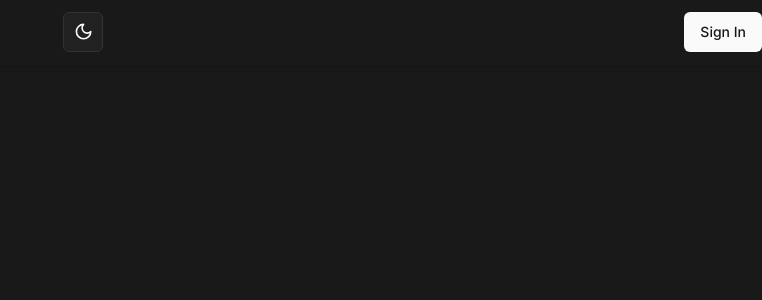
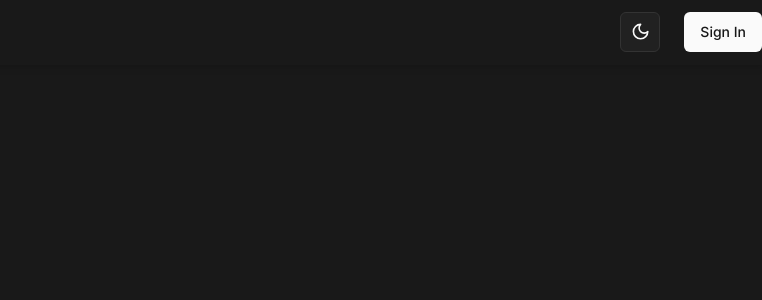
Before and after one commit to Dillpickleschmidt/nihongo-ninja-v2, a Next.js app: page / in a window 1280 px wide. Shown: the top 300 px of the page, without its empty margins (518-1280 px from the left). Built offline with nearby package versions, Linux system fonts and the light colour scheme.

Commit message:
Navbar hidden mode

```diff
--- a/src/app/layout.tsx
+++ b/src/app/layout.tsx
@@ -2,7 +2,8 @@ import type { Metadata } from "next"
 import { Inter } from "next/font/google"
 import "./globals.css"
 import { ThemeProvider } from "@/components/theme/theme-provider"
-import Navbar from "@/components/Navbar"
+import Navbar from "@/features/navbar/Navbar"
+import { NavbarContextProvider } from "@/features/navbar/context/NavbarContext"
 
 const inter = Inter({ subsets: ["latin"] })
 
@@ -19,7 +20,7 @@ export default function RootLayout({
   return (
     <html lang="en">
       <body
-        className={`${inter.className} mt-16 scrollbar:w-2.5 scrollbar-track:bg-transparent scrollbar-thumb:bg-neutral-500 hover:scrollbar-thumb:bg-[#999999]`}
+        className={`${inter.className} text-xl scrollbar:w-2.5 scrollbar-track:bg-transparent scrollbar-thumb:bg-neutral-500 hover:scrollbar-thumb:bg-[#999999]`}
       >
         <ThemeProvider
           attribute="class"
@@ -27,8 +28,10 @@ export default function RootLayout({
           enableSystem
           disableTransitionOnChange
         >
-          <Navbar />
-          {children}
+          <NavbarContextProvider>
+            <Navbar />
+            {children}
+          </NavbarContextProvider>
         </ThemeProvider>
       </body>
     </html>
--- a/src/app/learn/page.tsx
+++ b/src/app/learn/page.tsx
@@ -2,9 +2,8 @@ import { Button } from "@/components/ui/button"
 
 export default function page() {
   return (
-    <div className="text-lg">
     <div className="pb-16">
-        <h1 className="pt-28 text-4xl font-medium leading-[3.25rem] text-center px-20">
+      <h1 className="pt-28 text-4xl font-medium leading-[3.25rem] text-center px-16">
         You thought you were finally in the clear?{" "}
         <span className="text-5xl font-bold">
           <em>No!</em>{" "}
@@ -60,20 +59,20 @@ export default function page() {
           </div>
           <div>
             <p>
-                Imagine you&apos;re in a suspenseful movie, and there&apos;s
-                that momentary pause that makes your heart skip a beat.
-                That&apos;s what double consonants are in the realm of Japanese.
-                They&apos;re like tiny, suspenseful hiccups in words that add a
-                whole layer of drama.
+              Imagine you&apos;re in a suspenseful movie, and there&apos;s that
+              momentary pause that makes your heart skip a beat. That&apos;s
+              what double consonants are in the realm of Japanese. They&apos;re
+              like tiny, suspenseful hiccups in words that add a whole layer of
+              drama.
             </p>
             <br />
             <p>
               Take &quot;
               <span className={`font-semibold`}>がっこう</span> (gakkou -
-                school).&quot; Without the double &apos;k&apos;, it would just
-                be a boring old &quot;gakou.&quot; But with that extra
-                &apos;k&apos;, suddenly, it&apos;s (gak-kou) a word with a bit
-                more punch, a bit more{" "}
+              school).&quot; Without the double &apos;k&apos;, it would just be
+              a boring old &quot;gakou.&quot; But with that extra &apos;k&apos;,
+              suddenly, it&apos;s (gak-kou) a word with a bit more punch, a bit
+              more{" "}
               <span className="">
                 &quot;
                 <u>
@@ -116,17 +115,16 @@ export default function page() {
           </div>
           <div>
             <p>
-                Now, let&apos;s switch gears to long vowels. If double
-                consonants are the dramatic pauses, long vowels are like
-                stretching a rubber band, elongating the sound until you think
-                it might just snap. But fear not, it won&apos;t!
+              Now, let&apos;s switch gears to long vowels. If double consonants
+              are the dramatic pauses, long vowels are like stretching a rubber
+              band, elongating the sound until you think it might just snap. But
+              fear not, it won&apos;t!
             </p>
             <br />
             <p>
               Consider &quot;お<u>ばあ</u>さん (o<u>baa</u>san -
-                grandmother).&quot; If you don&apos;t stretch the
-                &apos;aa&apos;, you might end up calling someone &quot; お
-                <u>ば</u>
+              grandmother).&quot; If you don&apos;t stretch the &apos;aa&apos;,
+              you might end up calling someone &quot; お<u>ば</u>
               さん (o<u>ba</u>san - aunt),&quot; and <em>oh boy</em>, can that
               lead to some awkward family reunions.
             </p>
@@ -138,8 +136,8 @@ export default function page() {
           English speakers. You&apos;ll need to be <u>extra</u> diligent about
           not forgetting double consonants and long vowels when speaking since
           they can completely change the meaning of the word. If you&apos;re
-            having trouble right now, fear not! You&apos;ll be hearing and
-            saying them throughout your Japanese journey.
+          having trouble right now, fear not! You&apos;ll be hearing and saying
+          them throughout your Japanese journey.
         </p>
         <h3 className="mt-8 !pb-0 text-4xl font-bold text-center">
           <em>Why, oh </em>
@@ -156,19 +154,18 @@ export default function page() {
           into <em>*melodious music*</em>.
         </p>
         <p>
-            <span className="text-2xl font-bold">Mastering the Art:</span>{" "}
-            Getting these sounds right might feel like trying to pat your head
-            and rub your belly at the same time. But once you get the hang of
-            it, you&apos;ll be weaving through Japanese conversations with the
-            grace of a linguistic acrobat.
+          <span className="text-2xl font-bold">Mastering the Art:</span> Getting
+          these sounds right might feel like trying to pat your head and rub
+          your belly at the same time. But once you get the hang of it,
+          you&apos;ll be weaving through Japanese conversations with the grace
+          of a linguistic acrobat.
         </p>
         <p>
           So, embark on this exhilarating adventure with gusto! Embrace the
-            dramatic, relish the stretchy, and remember - in the world of
-            Japanese phonetics, <u>more is more</u>. Revel in the glory of
-            sounding like a <em>true</em> Nihongo master, and let the double
-            consonants and long vowels add that extra *zing* to your linguistic
-            journey! ✨
+          dramatic, relish the stretchy, and remember - in the world of Japanese
+          phonetics, <u>more is more</u>. Revel in the glory of sounding like a{" "}
+          <em>true</em> Nihongo master, and let the double consonants and long
+          vowels add that extra *zing* to your linguistic journey! ✨
         </p>
       </div>
       <div className="mt-24 mx-12 !mb-0 flex flex-row justify-end">
@@ -177,6 +174,5 @@ export default function page() {
         </Button>
       </div>
     </div>
-    </div>
   )
 }
--- a/src/components/Navbar.tsx
+++ /dev/null
@@ -1,18 +0,0 @@
-"use client"
-
-import { ThemeToggle } from "./theme/theme-toggle"
-import { Button } from "./ui/button"
-
-export default function Navbar() {
-  return (
-    <>
-      <nav className="fixed top-0 left-0 z-50 w-full h-[65px] text-foreground bg-background drop-shadow-md">
-        <ul className="flex items-center justify-between py-3 mx-auto">
-          <li></li>
-          <ThemeToggle />
-          <Button>Sign In</Button>
-        </ul>
-      </nav>
-    </>
-  )
-}
--- a/src/features/learn-page/components/TopWindowContentWrapper.tsx
+++ b/src/features/learn-page/components/TopWindowContentWrapper.tsx
@@ -12,8 +12,8 @@ export default function TopWindowContentWrapper({
   return (
     <div>
       {showContentBox && (
-        <div className="absolute z-10 w-full h-full pt-2 pb-[4.5rem] flex justify-center backdrop-blur-2xl dark:backdrop-brightness-[65%]">
-          <div className="w-[45%] h-full bg-background text-center border-[4px] border-black rounded-[40px] shadow-xl overflow-y-scroll scrollbar:hidden">
+        <div className="absolute z-10 w-full h-full mt-[22px] pt-2 pb-8 flex justify-center backdrop-blur-2xl dark:backdrop-brightness-[65%]">
+          <div className="relative w-[45%] h-full bg-background border-[4px] border-black rounded-[50px] shadow-xl overflow-y-scroll scrollbar:hidden">
             {children}
           </div>
         </div>
--- a/src/features/learn-page/components/TopWindowSizer.tsx
+++ b/src/features/learn-page/components/TopWindowSizer.tsx
@@ -33,7 +33,7 @@ export default function TopWindowSizer({
         </div>
       ) : (
         <div // Else: use normal positioning
-          className="relative h-[380px] w-full mt-16 bg-background"
+          className="relative h-[380px] w-full bg-background"
         >
           {children}
         </div>
--- a/src/features/learn-page/components/UnitButton.tsx
+++ b/src/features/learn-page/components/UnitButton.tsx
@@ -1,6 +1,7 @@
 "use client"
 import { Button } from "@/components/ui/button"
 import { useTopWindowContext } from "../context/TopWindowContextProvider"
+import { useNavbarContext } from "@/features/navbar/context/NavbarContext"
 import UnitButtonContents from "./UnitButtonContents"
 
 type UnitButtonProps = {
@@ -11,18 +12,23 @@ type UnitButtonProps = {
 
 export default function UnitButton({ children, id, type }: UnitButtonProps) {
   const { showContentBox, setShowContentBox } = useTopWindowContext()
+  const { showNavbar, setShowNavbar } = useNavbarContext()
 
   return (
+    <div className="!p-0 hover:scale-[98.5%] ease-in-out duration-75">
       <Button
         variant="outline"
-      className="font-normal overflow-x-scroll overflow-y-hidden scrollbar:hidden justify-between"
+        className="w-full h-full font-normal overflow-x-scroll overflow-y-hidden scrollbar:hidden justify-between py-3 px-7 text-base"
         onClick={() => {
           setShowContentBox(true)
+          setShowNavbar(false)
+          console.log("showNavbar", showNavbar)
         }}
       >
         <UnitButtonContents id={id} type={type}>
           {children}
         </UnitButtonContents>
       </Button>
+    </div>
   )
 }
--- a/src/features/learn-page/index.tsx
+++ b/src/features/learn-page/index.tsx
@@ -6,7 +6,7 @@ import ButtonBar from "./components/ButtonBar"
 export function ChapterBoxes() {
   return (
     <>
-      <ChapterBox text="Chapter 1" className="bg-red-700 saturate-50">
+      <ChapterBox text="Chapter 1" className="bg-red-600 saturate-50">
         <UnitButton id="1." type="preview">
           Welcome!
         </UnitButton>
--- /dev/null
+++ b/src/features/navbar/Navbar.tsx
@@ -0,0 +1,44 @@
+"use client"
+
+import { transform } from "next/dist/build/swc"
+import { ThemeToggle } from "../../components/theme/theme-toggle"
+import { Button } from "../../components/ui/button"
+import { useNavbarContext } from "./context/NavbarContext"
+import { useState } from "react"
+
+export default function Navbar() {
+  const { showNavbar, setShowNavbar } = useNavbarContext()
+  const [isHovered, setIsHovered] = useState(false)
+  return (
+    <>
+      {/* {!showNavbar && (
+        <div
+          className="fixed top-0 left-0 z-40 w-full h-[26px] backdrop-blur-2xl"
+          onMouseEnter={() => setIsHovered(true)}
+          onMouseLeave={() => setIsHovered(false)}
+        ></div>
+      )} */}
+      <nav
+        className="top-0 left-0 z-50 w-full h-[65px] text-foreground bg-background drop-shadow-md"
+        style={
+          showNavbar
+            ? { position: "sticky" }
+            : {
+                position: "fixed",
+                transform: isHovered ? "translateY(0)" : "translateY(-42px)",
+              }
+        }
+        onMouseEnter={() => setIsHovered(true)}
+        onMouseLeave={() => setIsHovered(false)}
+      >
+        <ul className="flex items-center justify-between py-3 mx-auto">
+          <li></li>
+          <li className="space-x-6 h-full flex items-center">
+            <ThemeToggle />
+            <Button>Sign In</Button>
+          </li>
+        </ul>
+      </nav>
+    </>
+  )
+}
--- /dev/null
+++ b/src/features/navbar/context/NavbarContext.tsx
@@ -0,0 +1,34 @@
+"use client"
+
+import { createContext, useContext, useState } from "react"
+
+type NavbarContextProps = {
+  children: React.ReactNode
+}
+
+type NavbarContext = {
+  showNavbar: boolean
+  setShowNavbar: React.Dispatch<React.SetStateAction<boolean>>
+}
+
+export const NavbarContext = createContext<NavbarContext | null>(null)
+
+export function NavbarContextProvider({ children }: NavbarContextProps) {
+  const [showNavbar, setShowNavbar] = useState(true)
+
+  return (
+    <NavbarContext.Provider value={{ showNavbar, setShowNavbar }}>
+      {children}
+    </NavbarContext.Provider>
+  )
+}
+
+export function useNavbarContext() {
+  const context = useContext(NavbarContext)
+  if (!context) {
+    throw new Error(
+      "useNavbarContext must be used within a useNavbarContextProvider"
+    )
+  }
+  return context
+}
```
Lines whose indentation alone changed are shown as unchanged.
